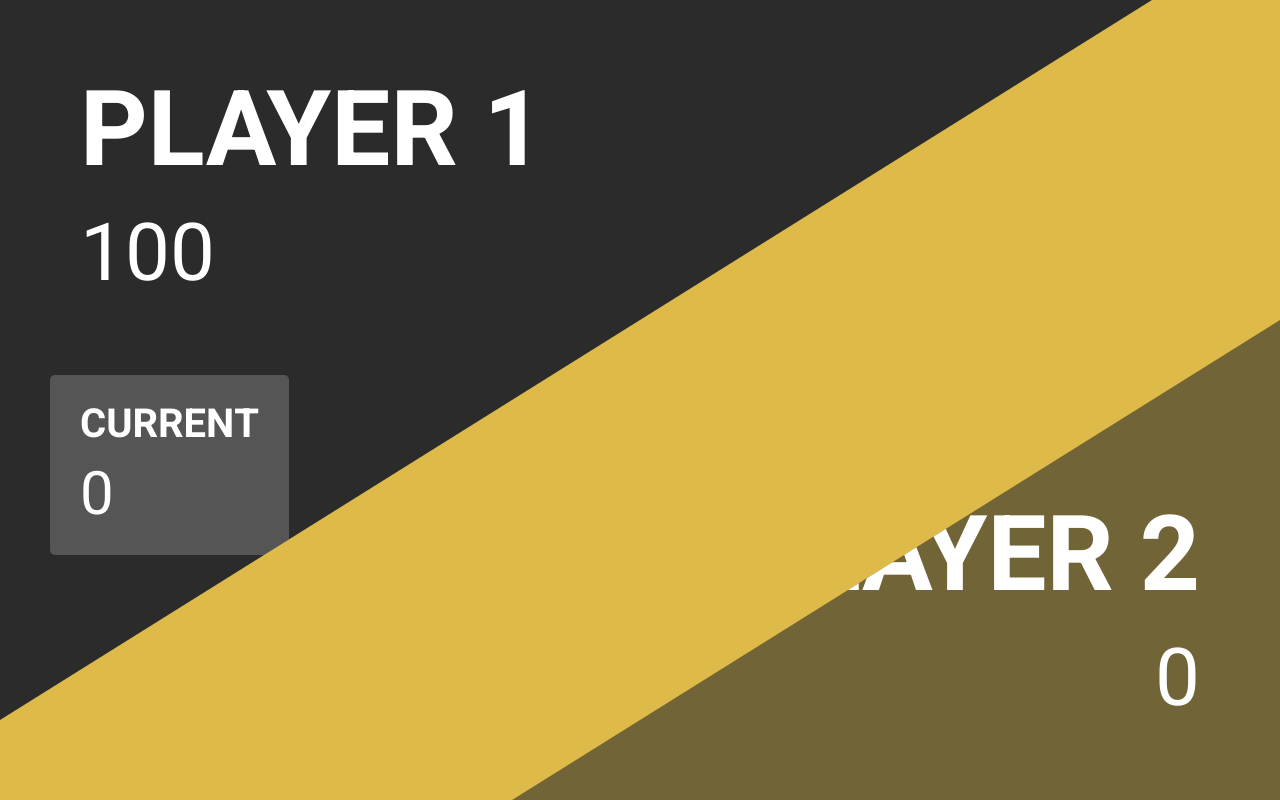
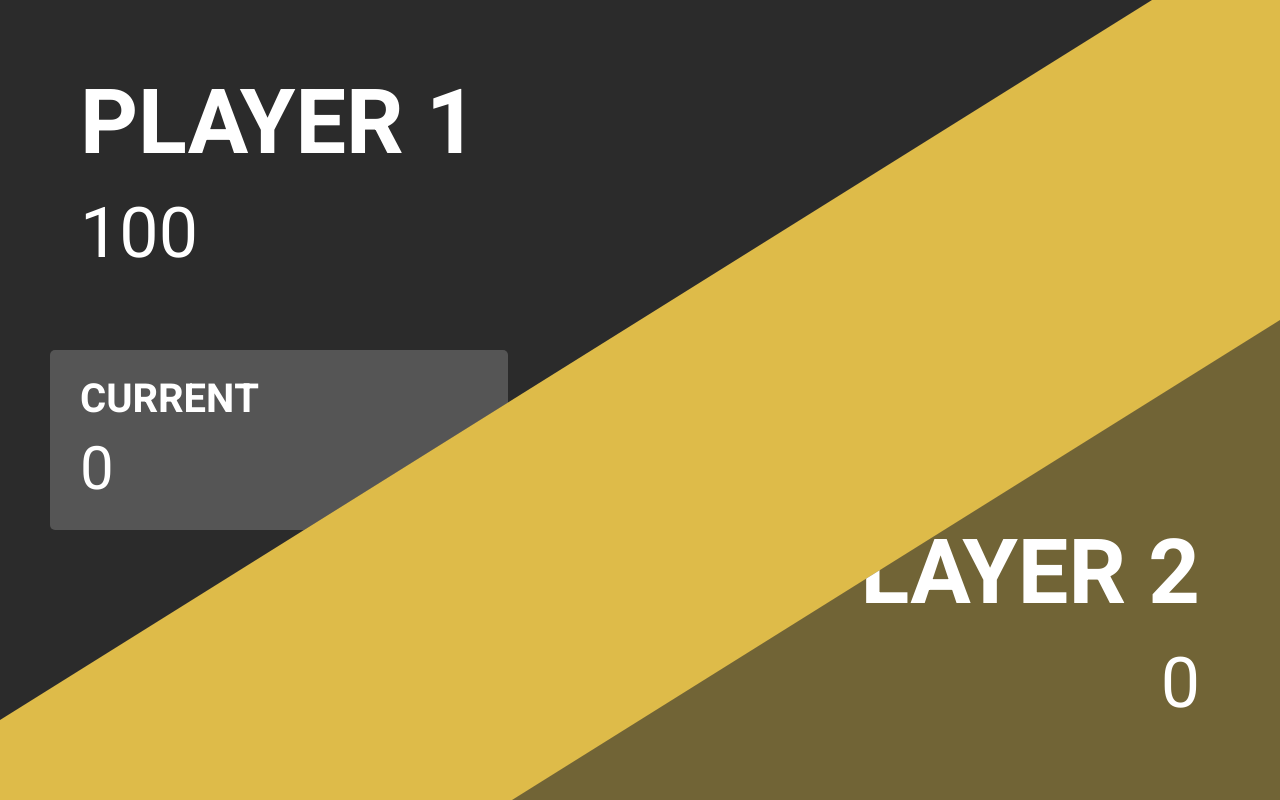
Before and after one commit to RafaelMatta/Dice-Game, a website: page index.html in a window 1280 px wide. Drawn offline with Linux system fonts and the light colour scheme.

Commit message:
Ajustes no tamanho das fontes e divs.

```diff
--- a/sass/modules/current/current.scss
+++ b/sass/modules/current/current.scss
@@ -1,6 +1,7 @@
 .current{
     display: none;
     flex-direction: column;
+    width: 100%;
     gap: 2rem;
     border-radius: 5px;
     background-color: rgba($color-white, 0.2);
--- a/sass/modules/player/player.scss
+++ b/sass/modules/player/player.scss
@@ -20,6 +20,7 @@
     &--active--0,
     &--active--1{
         background-color: $color-secondary;
+        z-index: 10;
     }
 
     &--active--0{
--- a/sass/modules/total/total.scss
+++ b/sass/modules/total/total.scss
@@ -1,11 +1,11 @@
 .total{
-    font-size: 7rem;
+    font-size: 6rem;
     display: flex;
     flex-direction: column;
     gap: 3rem;
     padding: 3rem;
 
     &__score{
-        font-size: 8rem;
+        font-size: 7rem;
     }
 }
--- a/sass/modules/wrapper/wrapper.scss
+++ b/sass/modules/wrapper/wrapper.scss
@@ -1,6 +1,7 @@
 .wrapper{
     margin: 5rem;
 
+    width: fit-content;
     display: flex;
     flex-direction: column;
     gap: 5rem;
```
Also changed, not shown: css/style.css.
